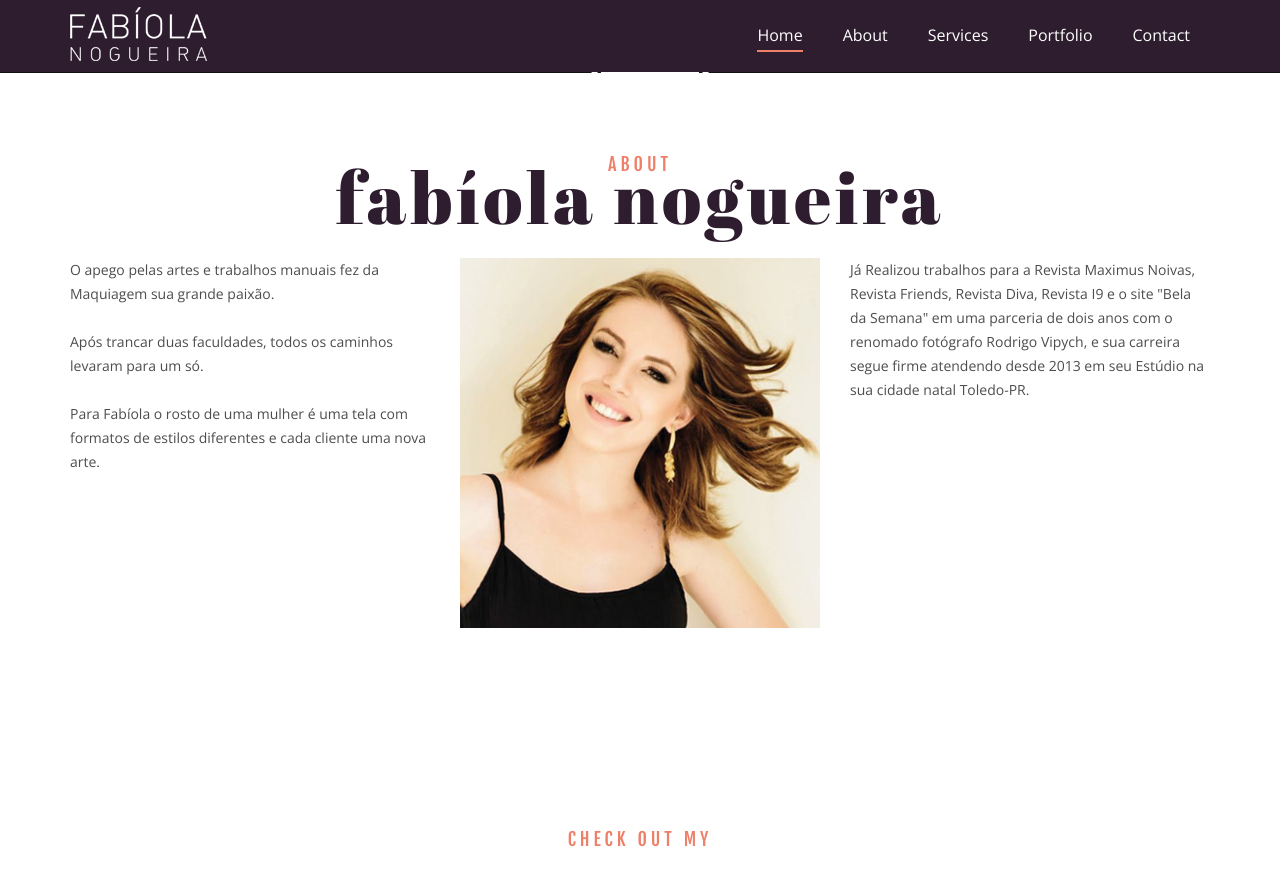
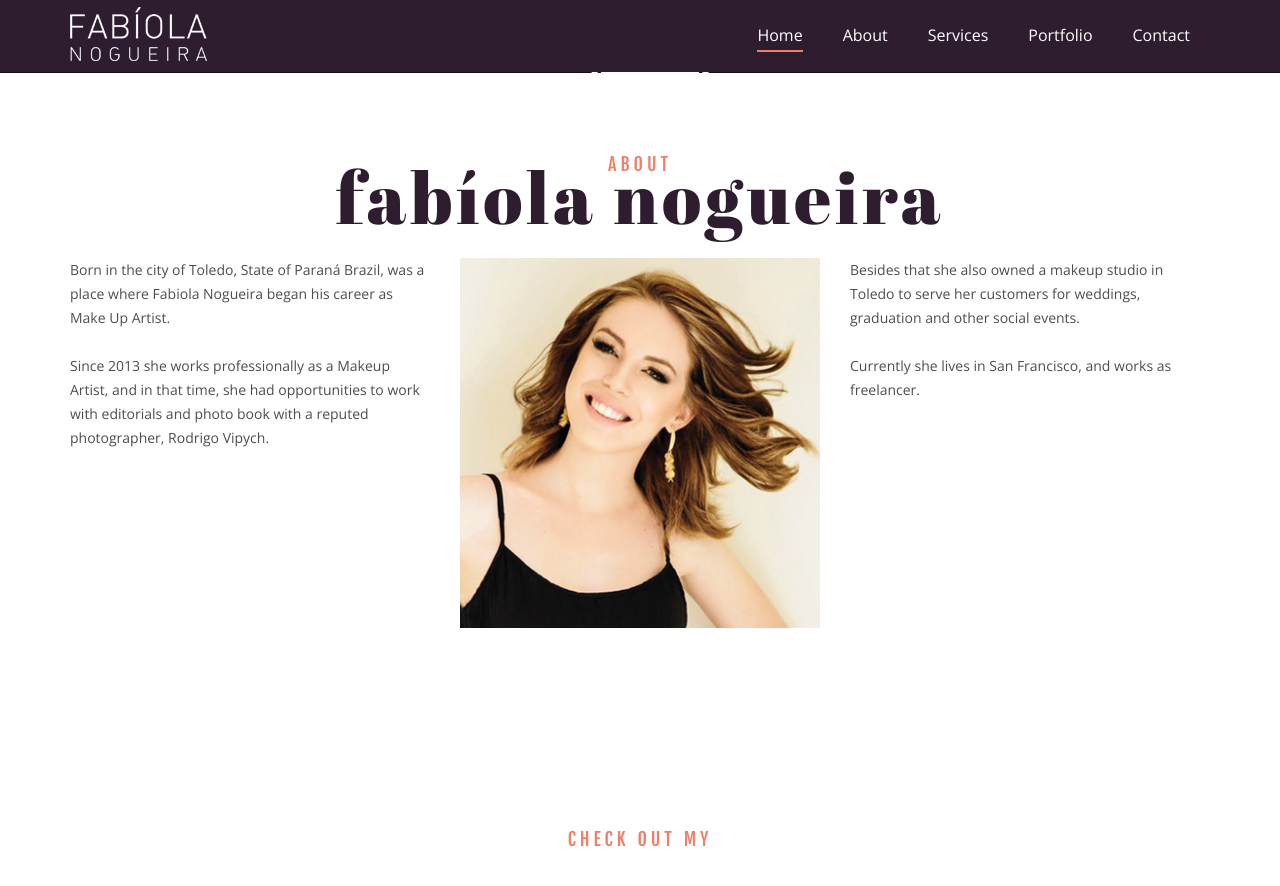
Before and after one commit to thiagofesta/fabiolanogueira.com, a Jekyll site: the page built from index.html, in a window 1280 px wide and 900 px high, scrolled down 827 px. Shown: the top 886 px of the window. Built offline with Jekyll 4.4.1, drawn with Linux system fonts in a browser that asks for light colours; some web fonts are replaced.

Commit message:
Added about me

```diff
--- a/index.html
+++ b/index.html
@@ -42,14 +42,14 @@ identifier: home
             </div>
             <div class="col-sm-4 col-md-4 col-sm-pull-4 col-md-pull-4 ct-u-paddingBottom40">
                 <p>
-                    O apego pelas artes e trabalhos manuais fez da Maquiagem sua grande paixão.<br/><br/>
-                    Após trancar duas faculdades, todos os caminhos levaram para um só.<br/><br/>
-                    Para Fabíola o rosto de uma mulher é uma tela com formatos de estilos diferentes e cada cliente uma nova arte.
+                    Born in the city of Toledo, State of Paraná Brazil, was a place where Fabiola Nogueira began his career as Make Up Artist.<br/><br/>
+                    Since 2013 she works professionally as a Makeup Artist, and in that time, she had opportunities to work with editorials and photo book with a reputed photographer, Rodrigo Vipych.
                 </p>
             </div>
             <div class="col-sm-4 col-md-4 ct-u-paddingBottom40">
                 <p>
-                    Já Realizou trabalhos para a Revista Maximus Noivas, Revista Friends, Revista Diva, Revista I9 e o site "Bela da Semana" em uma parceria de dois anos com o renomado fotógrafo Rodrigo Vipych, e sua carreira segue firme atendendo desde 2013 em seu Estúdio na sua cidade natal Toledo-PR.
+                    Besides that she also owned a makeup studio in Toledo to serve her customers for weddings, graduation and other social events.<br/><br/>
+                    Currently she lives in San Francisco, and works as freelancer.
                 </p>
             </div>
         </div>
```
